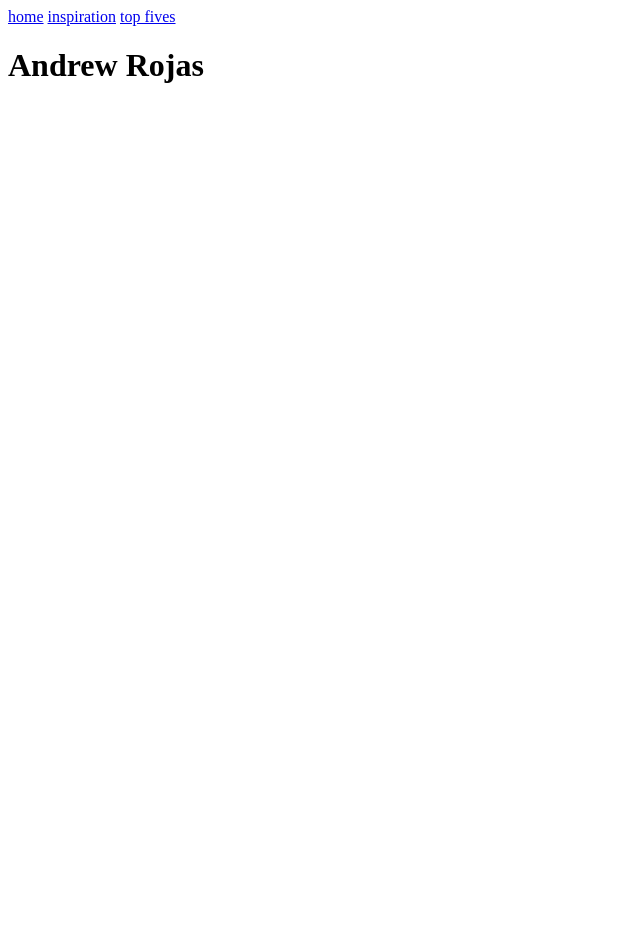
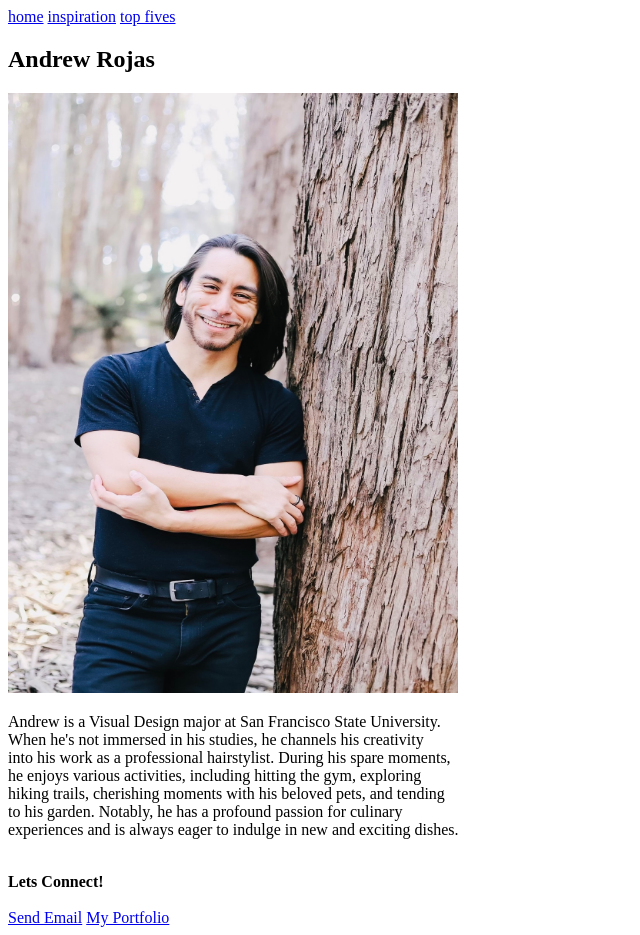
Before and after one commit to andrewxrojas/Portfolio_, a plain HTML site: page index.html in a window 1280 px wide. Shown: the whole page, without its empty margins (0-640 px from the left). Before the commit the page ends 800 px from the top, so only its background shows below. Drawn offline with Linux system fonts and the light colour scheme.

Commit message:
added bio/photo/and footer

```diff
--- a/index.html
+++ b/index.html
@@ -5,12 +5,38 @@
         <title>portfolio</title>
     </head>
     <body>
-        <a href="index.html">home</a>
-        <a href="inspiration/inspiration.html">inspiration</a>
-        <a href="topFives/topFives.html">top fives</a>
+        <header>
+            <nav>
+                <a href="index.html">home</a>
+                <a href="inspiration/inspiration.html">inspiration</a>
+                <a href="topFives/topFives.html">top fives</a>
+            </nav>
+        </header>
 
-        <h1>Andrew Rojas</h1>
-
+        <section>
+            <h1>Andrew Rojas</h1>
+            <img src="img/AndrewRojas.jpeg"  height="600" width="450" alt="Andrew Rojas">
+            <br>
+            <section>
+                <p>
+                    Andrew is a Visual Design major at San Francisco State University.<br>
+                    When he's not immersed in his studies, he channels his creativity<br>
+                    into his work as a professional hairstylist. During his spare moments,<br>
+                    he enjoys various activities, including hitting the gym, exploring<br>
+                    hiking trails, cherishing moments with his beloved pets, and tending<br>
+                    to his garden. Notably, he has a profound passion for culinary<br>
+                    experiences and is always eager to indulge in new and exciting dishes.<br>
+                </p>
+            </section>
+        </section>
+        <br>
+        <footer>
+            <strong>Lets Connect!</strong>
+            <br>
+            <br>
+            <a href="mailto: arojas14@sfsu.edu"> Send Email</a>
+            <a href="https://andrewxrojas.github.io/Portfolio_"> My Portfolio</a>
+        </footer>
 
     </body>
 </html>
```
Also changed, not shown: img/AndrewRojas.jpeg (added), 1 other file.
